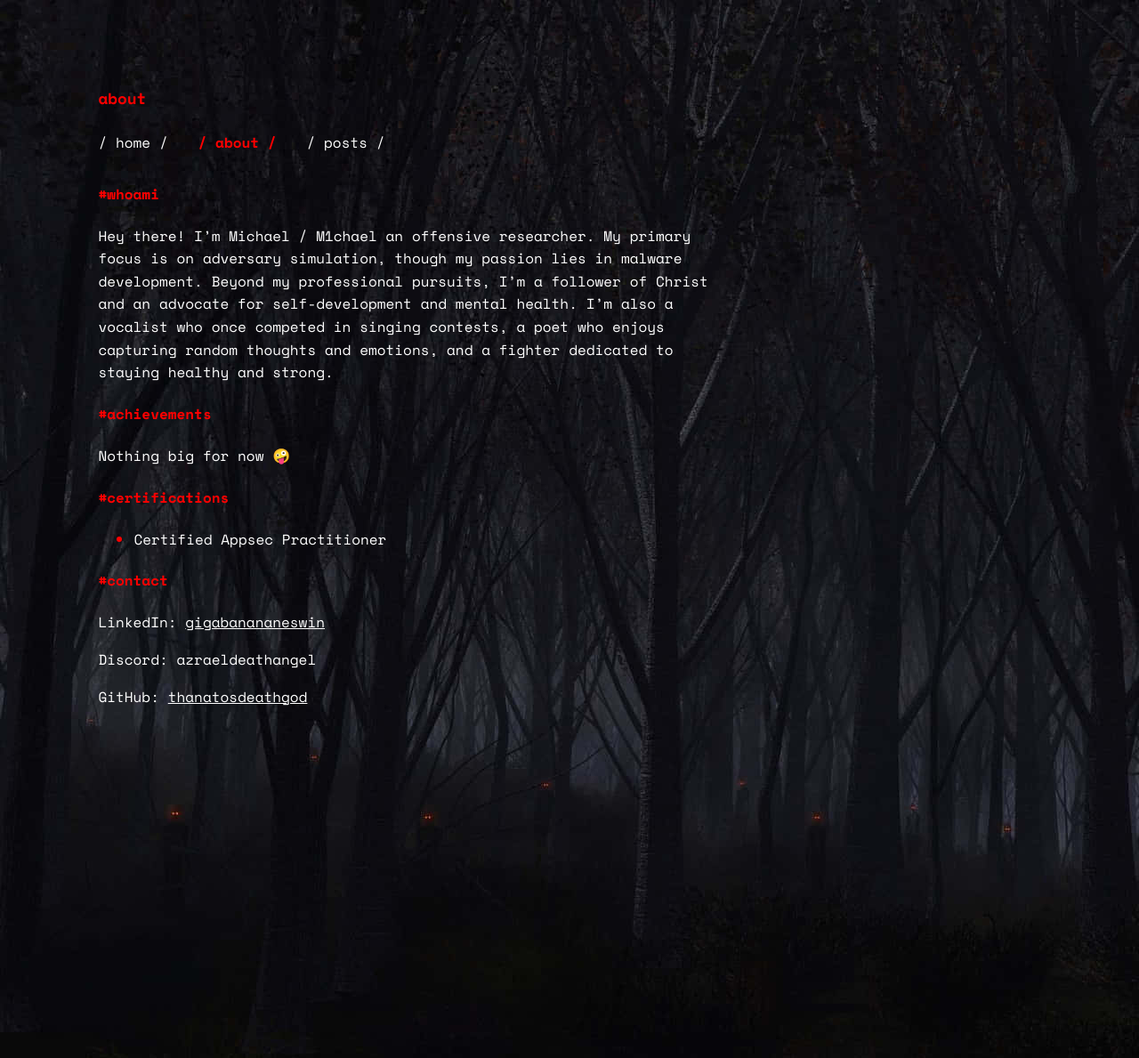
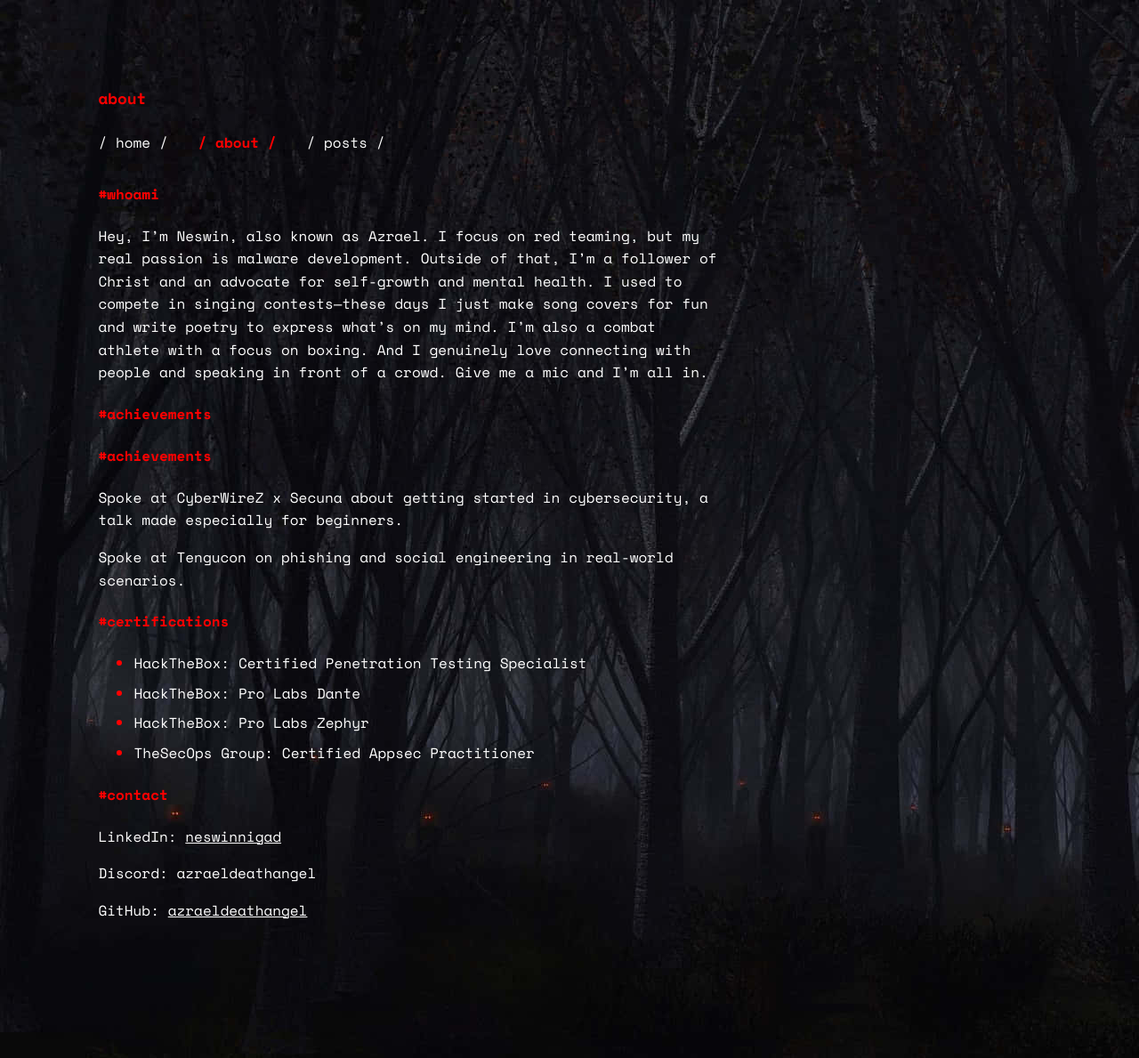
Before and after one commit to azraeldeathangel/azraeldeathangel.github.io, a Jekyll site: the page about.html, which Jekyll copies as it is, in a window 1280 px wide. Shown: the whole page at 89% size. Built offline with Jekyll 4.4.1, drawn with Linux system fonts in a browser that asks for light colours.

Commit message:
Update about.html

```diff
--- a/about.html
+++ b/about.html
@@ -3,15 +3,15 @@
 <head>
     <meta charset="UTF-8">
     <meta name="viewport" content="width=device-width, initial-scale=1.0">
-    <title>about | m1chael</title>
+    <title>about | azrael</title>
     <link rel="preconnect" href="https://fonts.googleapis.com">
     <link rel="preconnect" href="https://fonts.gstatic.com" crossorigin>
     <link href="https://fonts.googleapis.com/css2?family=Space+Mono:ital,wght@0,400;0,700;1,400;1,700&display=swap" rel="stylesheet">
     <link rel="stylesheet" href="assets/styles/style.css">
     <meta property="og:title" content="about | thanatos">
-    <meta property="og:description" content="about page of thanatosdeathgod.xyz">
-    <meta property="og:image" content="https://thanatosdeathgod.github.io/assets/icons/banner.png">
-    <meta property="og:url" content="https://thanatosdeathgod.github.io/about.html">
+    <meta property="og:description" content="about page of azraeldeathangel">
+    <meta property="og:image" content="https://azraeldeathangel.github.io/assets/icons/banner.png">
+    <meta property="og:url" content="https://azraeldeathangel.github.io/about.html">
     <link rel="shortcut icon" href="/assets/icons/favicon.ico" />
 </head>
 <body>
@@ -25,18 +25,22 @@
     </header>
     <main>
         <h4>#whoami</h4>
-        <p>Hey there! I’m Michael / M1chael an offensive researcher. My primary focus is on adversary simulation, though my passion lies in malware development. Beyond my professional pursuits, I’m a follower of Christ and an advocate for self-development and mental health. I’m also a vocalist who once competed in singing contests, a poet who enjoys capturing random thoughts and emotions, and a fighter dedicated to staying healthy and strong.</p>
+        <p>Hey, I’m Neswin, also known as Azrael. I focus on red teaming, but my real passion is malware development. Outside of that, I’m a follower of Christ and an advocate for self-growth and mental health. I used to compete in singing contests—these days I just make song covers for fun and write poetry to express what’s on my mind. I’m also a combat athlete with a focus on boxing. And I genuinely love connecting with people and speaking in front of a crowd. Give me a mic and I’m all in.</p>
         <h4>#achievements</h4>
-        <p>Nothing big for now 🤪</p>
+        <h4>#achievements</h4>
+        <p>Spoke at CyberWireZ x Secuna about getting started in cybersecurity, a talk made especially for beginners.</p>
+        <p>Spoke at Tengucon on phishing and social engineering in real-world scenarios.</p>
         <h4>#certifications</h4>
         <ul>
-            <li>Certified Appsec Practitioner</li>
-            <!-- Add more certifications here -->
+            <li>HackTheBox: Certified Penetration Testing Specialist</li>
+            <li>HackTheBox: Pro Labs Dante</li>
+            <li>HackTheBox: Pro Labs Zephyr</li>
+            <li>TheSecOps Group: Certified Appsec Practitioner</li>
         </ul>
         <h4>#contact</h4>
-        <p>LinkedIn: <a href="https://www.linkedin.com/in/neswinnigad" target="_blank">gigabanananeswin</a></p>
+        <p>LinkedIn: <a href="https://www.linkedin.com/in/neswinnigad" target="_blank">neswinnigad</a></p>
         <p>Discord: azraeldeathangel</p>
-        <p>GitHub: <a href="https://github.com/azraeldeathangel" target="_blank">thanatosdeathgod</a></p>
+        <p>GitHub: <a href="https://github.com/azraeldeathangel" target="_blank">azraeldeathangel</a></p>
     </main>
 </body>
 </html>
```
